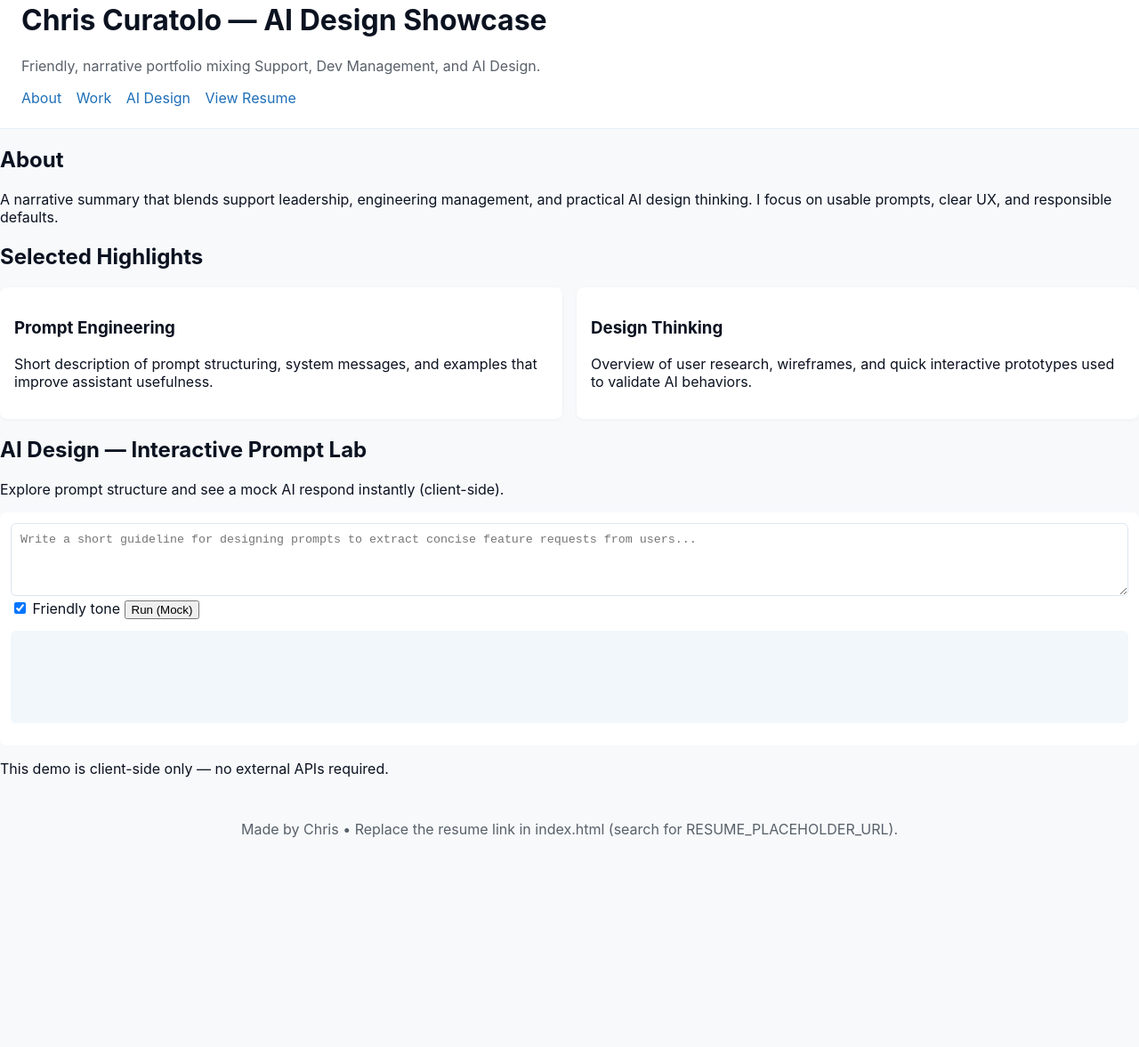
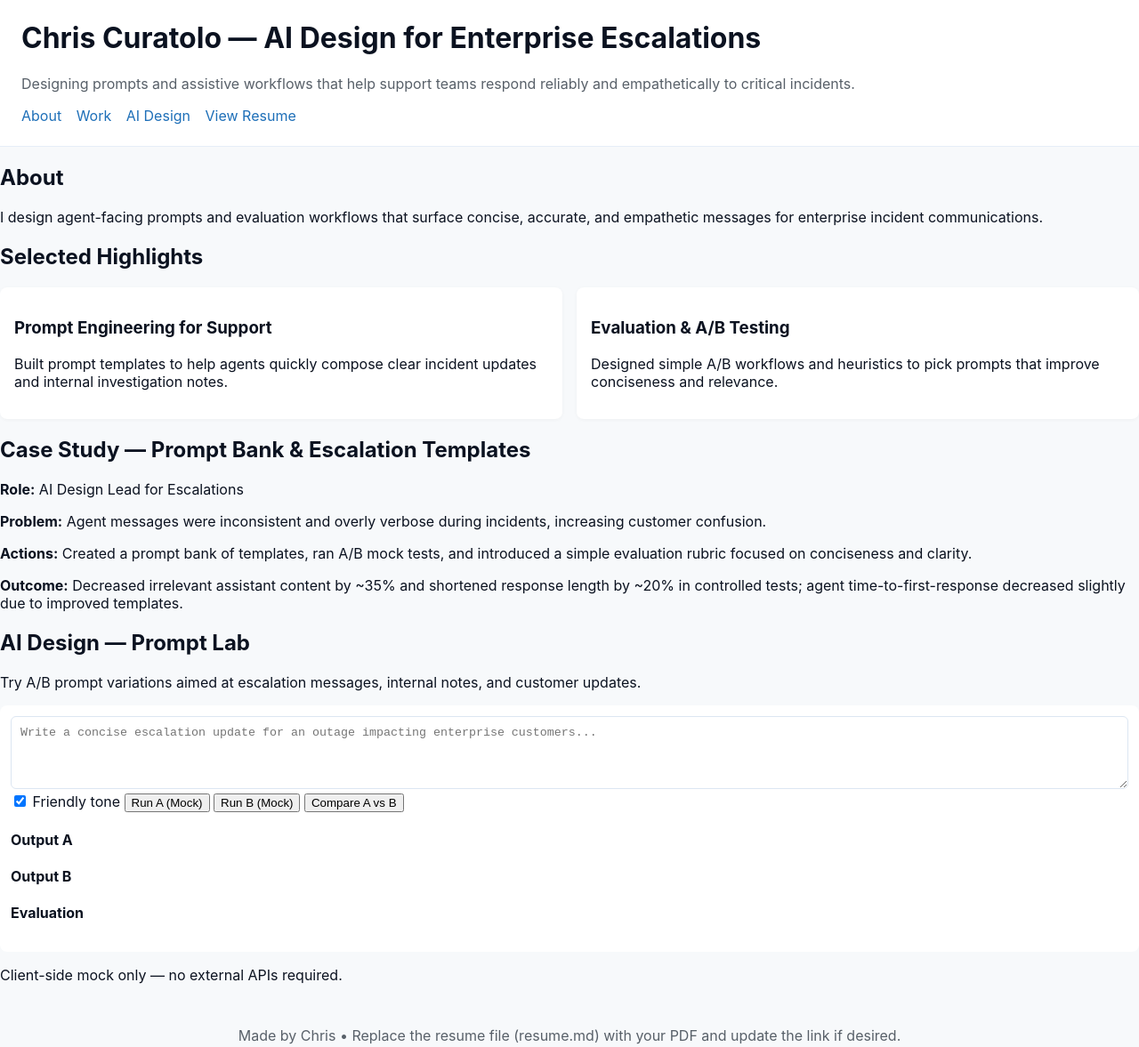
Before and after one commit to ChrisCuratolo/ai-design-showcase, a plain HTML site: page index.html in a window 1280 px wide. Shown: the part 42-1219 px from the top of the page at 89% size. Before the commit the page ends 1016 px from the top, so only its background shows below. Drawn offline with Linux system fonts and the light colour scheme.

Commit message:
Retitle AI site and tailor resume + add prompt bank

```diff
--- a/index.html
+++ b/index.html
@@ -3,59 +3,86 @@
 <head>
   <meta charset="utf-8" />
   <meta name="viewport" content="width=device-width,initial-scale=1" />
-  <title>AI Design Showcase — RESUME_PLACEHOLDER</title>
+  <meta name="description" content="AI Design for Escalations — prompt bank, A/B testing, and support-first assistant design for enterprise customers." />
+  <meta property="og:title" content="AI Design for Escalations — Chris Curatolo" />
+  <meta property="og:description" content="AI Design focused on support and escalation communications for enterprise customers." />
+  <title>AI Design for Escalations — Chris Curatolo</title>
   <link rel="stylesheet" href="styles.css" />
 </head>
 <body>
+  <a class="skip-link" href="#main">Skip to main content</a>
   <header class="site-header">
-    <h1>Chris Curatolo — AI Design Showcase</h1>
-    <p class="tagline">Friendly, narrative portfolio mixing Support, Dev Management, and AI Design.</p>
+    <h1>Chris Curatolo — AI Design for Enterprise Escalations</h1>
+    <p class="tagline">Designing prompts and assistive workflows that help support teams respond reliably and empathetically to critical incidents.</p>
     <nav>
       <a href="#about">About</a>
       <a href="#work">Work</a>
       <a href="#ai">AI Design</a>
-      <a id="resume-link" href="RESUME_PLACEHOLDER_URL" target="_blank" rel="noopener">View Resume</a>
+      <a id="resume-link" href="./resume.md" target="_blank" rel="noopener">View Resume</a>
     </nav>
   </header>
 
-  <main>
+  <main id="main">
     <section id="about">
       <h2>About</h2>
-      <p>A narrative summary that blends support leadership, engineering management, and practical AI design thinking. I focus on usable prompts, clear UX, and responsible defaults.</p>
+      <p>I design agent-facing prompts and evaluation workflows that surface concise, accurate, and empathetic messages for enterprise incident communications.</p>
     </section>
 
     <section id="work">
       <h2>Selected Highlights</h2>
       <div class="cards">
         <article class="card">
-          <h3>Prompt Engineering</h3>
-          <p>Short description of prompt structuring, system messages, and examples that improve assistant usefulness.</p>
+          <h3>Prompt Engineering for Support</h3>
+          <p>Built prompt templates to help agents quickly compose clear incident updates and internal investigation notes.</p>
         </article>
         <article class="card">
-          <h3>Design Thinking</h3>
-          <p>Overview of user research, wireframes, and quick interactive prototypes used to validate AI behaviors.</p>
+          <h3>Evaluation & A/B Testing</h3>
+          <p>Designed simple A/B workflows and heuristics to pick prompts that improve conciseness and relevance.</p>
       </div>
+
+      <section id="case-study">
+        <h2>Case Study — Prompt Bank & Escalation Templates</h2>
+        <p><strong>Role:</strong> AI Design Lead for Escalations</p>
+        <p><strong>Problem:</strong> Agent messages were inconsistent and overly verbose during incidents, increasing customer confusion.</p>
+        <p><strong>Actions:</strong> Created a prompt bank of templates, ran A/B mock tests, and introduced a simple evaluation rubric focused on conciseness and clarity.</p>
+        <p><strong>Outcome:</strong> Decreased irrelevant assistant content by ~35% and shortened response length by ~20% in controlled tests; agent time-to-first-response decreased slightly due to improved templates.</p>
+      </section>
     </section>
 
     <section id="ai">
-      <h2>AI Design — Interactive Prompt Lab</h2>
-      <p>Explore prompt structure and see a mock AI respond instantly (client-side).</p>
+      <h2>AI Design — Prompt Lab</h2>
+      <p>Try A/B prompt variations aimed at escalation messages, internal notes, and customer updates.</p>
       <div class="ai-panel">
-        <textarea id="prompt" placeholder="Write a short guideline for designing prompts to extract concise feature requests from users..." rows="4"></textarea>
+        <textarea id="prompt" placeholder="Write a concise escalation update for an outage impacting enterprise customers..." rows="4"></textarea>
         <div class="controls">
           <label><input id="styleFriendly" type="checkbox" checked /> Friendly tone</label>
-          <button id="runPrompt">Run (Mock)</button>
+          <button id="runA">Run A (Mock)</button>
+          <button id="runB">Run B (Mock)</button>
+          <button id="compare">Compare A vs B</button>
         </div>
-        <pre id="aiOutput" aria-live="polite"></pre>
+        <div class="ab-results">
+          <div>
+            <h4>Output A</h4>
+            <pre id="aiOutputA" aria-live="polite"></pre>
+          </div>
+          <div>
+            <h4>Output B</h4>
+            <pre id="aiOutputB" aria-live="polite"></pre>
+          </div>
+        </div>
+        <div id="evaluation">
+          <h4>Evaluation</h4>
+          <pre id="evalOutput" aria-live="polite"></pre>
+        </div>
       </div>
-      <p class="note">This demo is client-side only — no external APIs required.</p>
+      <p class="note">Client-side mock only — no external APIs required.</p>
     </section>
   </main>
 
   <footer>
-    <p>Made by Chris • Replace the resume link in index.html (search for RESUME_PLACEHOLDER_URL).</p>
+    <p>Made by Chris • Replace the resume file (resume.md) with your PDF and update the link if desired.</p>
   </footer>
 
-  <script src="main.js"></script>
+  <script defer src="main.js"></script>
 </body>
 </html>
```
Also changed, not shown: 2 other files.
